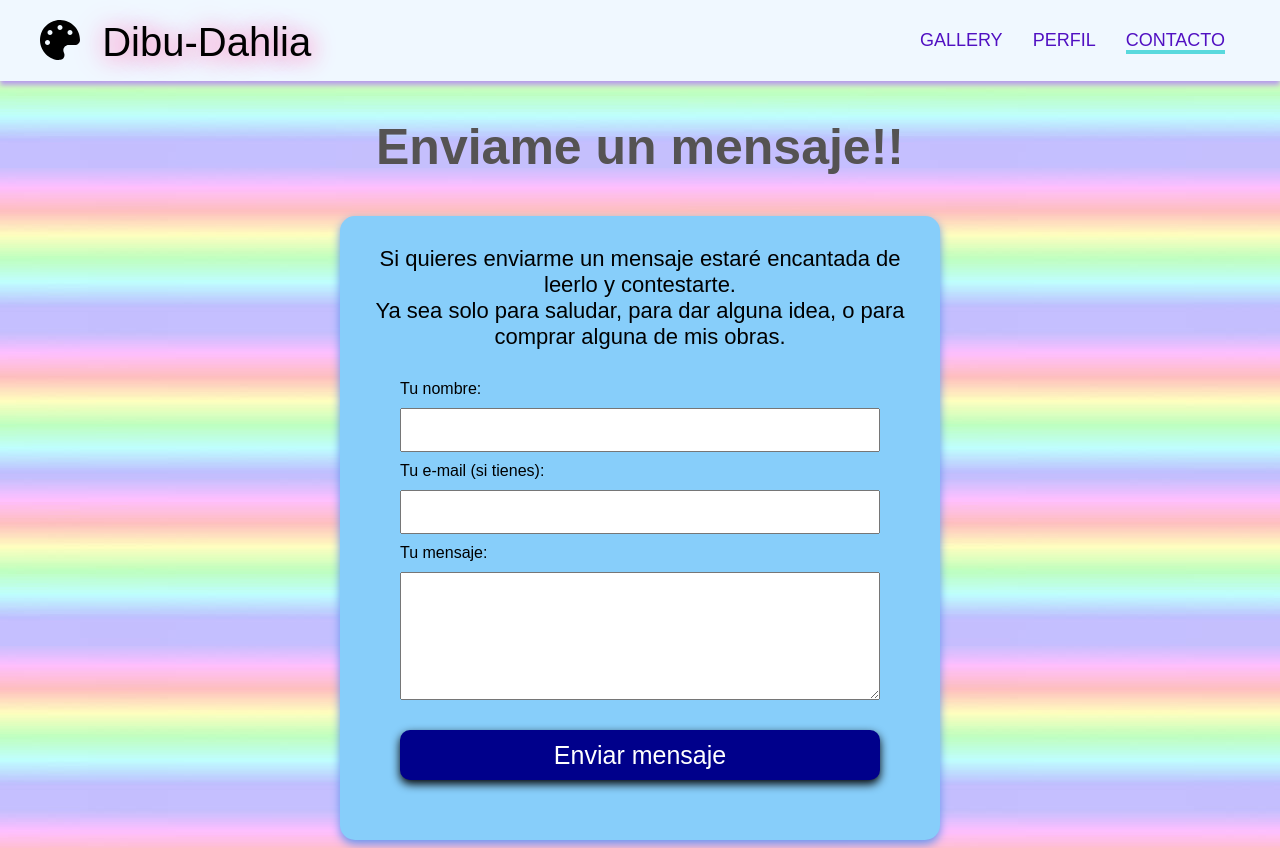
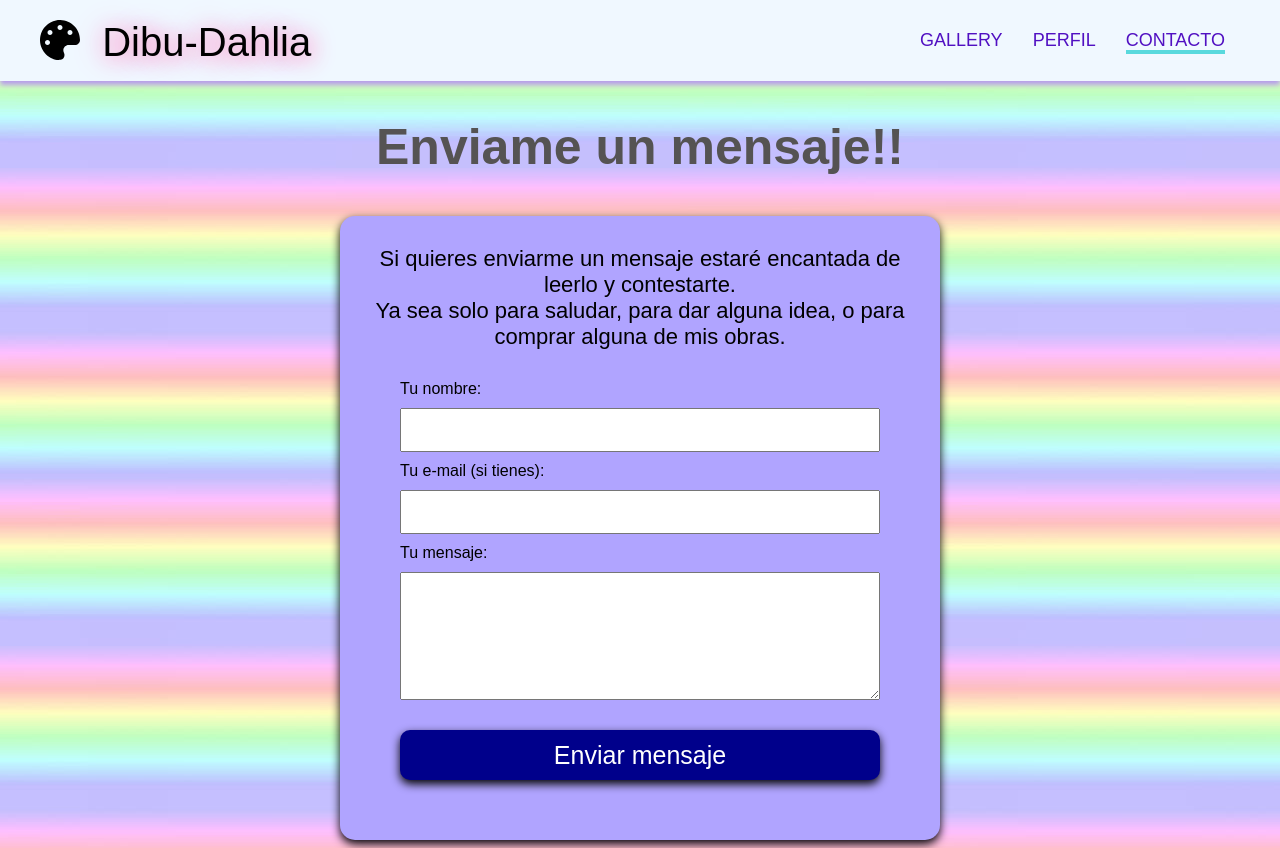
Before and after one commit to Dahliares/dibudahlia-cliente, a React (Create React App) app: page /contacto in a window 1280 px wide. Built offline with nearby package versions, Linux system fonts and the light colour scheme; no server answers; a web font is replaced by a local one.

Commit message:
css update

```diff
--- a/src/components/Grid.jsx
+++ b/src/components/Grid.jsx
@@ -12,11 +12,7 @@ export function Grid() {
 
   useEffect(() => {
     setIsLoading(true);
-    fetch("https://saraland-server.up.railway.app",{
-      'mode': 'cors',
-      'headers': {
-          'Access-Control-Allow-Origin': '*',
-      }})
+    fetch("https://saraland-server.up.railway.app")
       .then((response) => response.json())
       .then((res) => {
         setDibujos(res);
--- a/src/pages/Contacto.css
+++ b/src/pages/Contacto.css
@@ -23,10 +23,10 @@
 
     display: flex;
     flex-direction: column;
-    background-color: lightskyblue;
+    background-color: rgb(176, 164, 255);
     padding: 30px;
     border-radius: 15px;
-    box-shadow: 0 4px 10px cornflowerblue;
+    box-shadow: 0 4px 10px black;
     margin-top: 40px;
 }
 
@@ -72,7 +72,7 @@ form textarea{
 
     .contacto{
 
-        max-width: 500px;
+        max-width: 70%;
         margin: 10px auto;
         padding-top: 30px;
 
--- a/src/pages/Detalle.css
+++ b/src/pages/Detalle.css
@@ -30,6 +30,8 @@ flex-direction: column;
     display: flex;
     flex-direction: column;
     gap: 10px;
+    max-width: 500px;
+
 }
 
 @media (max-width:990px) {
@@ -40,4 +42,12 @@ flex-direction: column;
     text-align: center;
 }
 
+.detalle-img{
+
+    max-width: 70%;
+    border-radius: 10px;
+    box-shadow: 0 4px 10px black;
+
 }
+
+}
```
